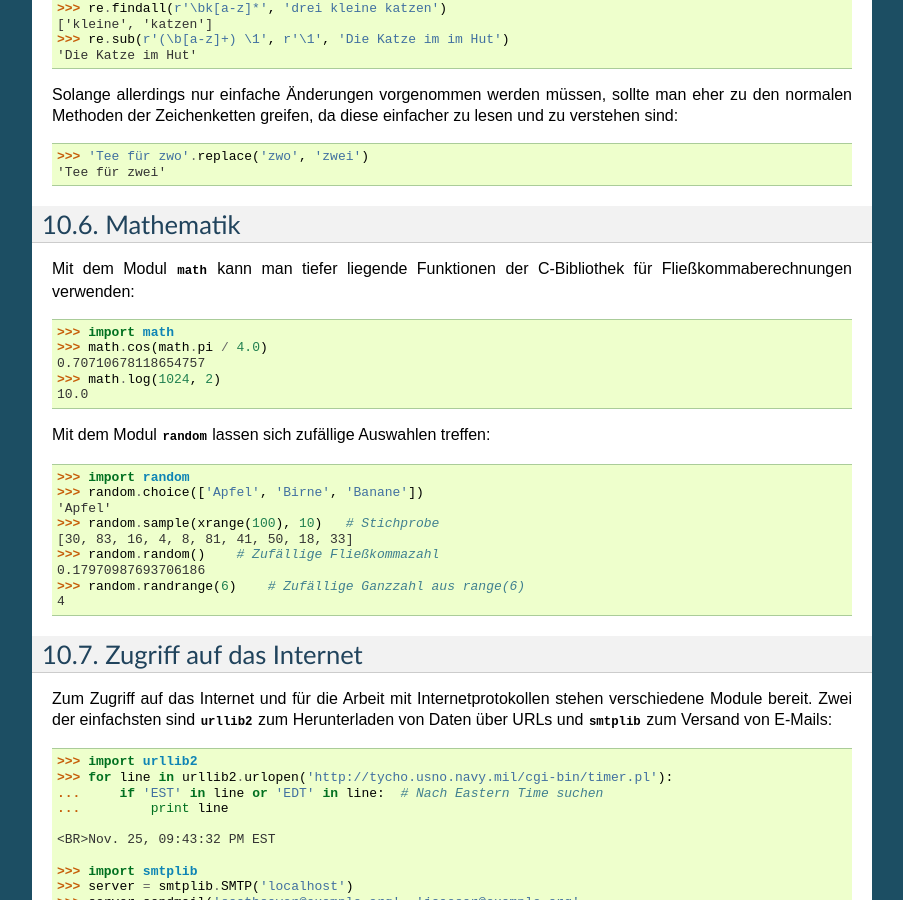
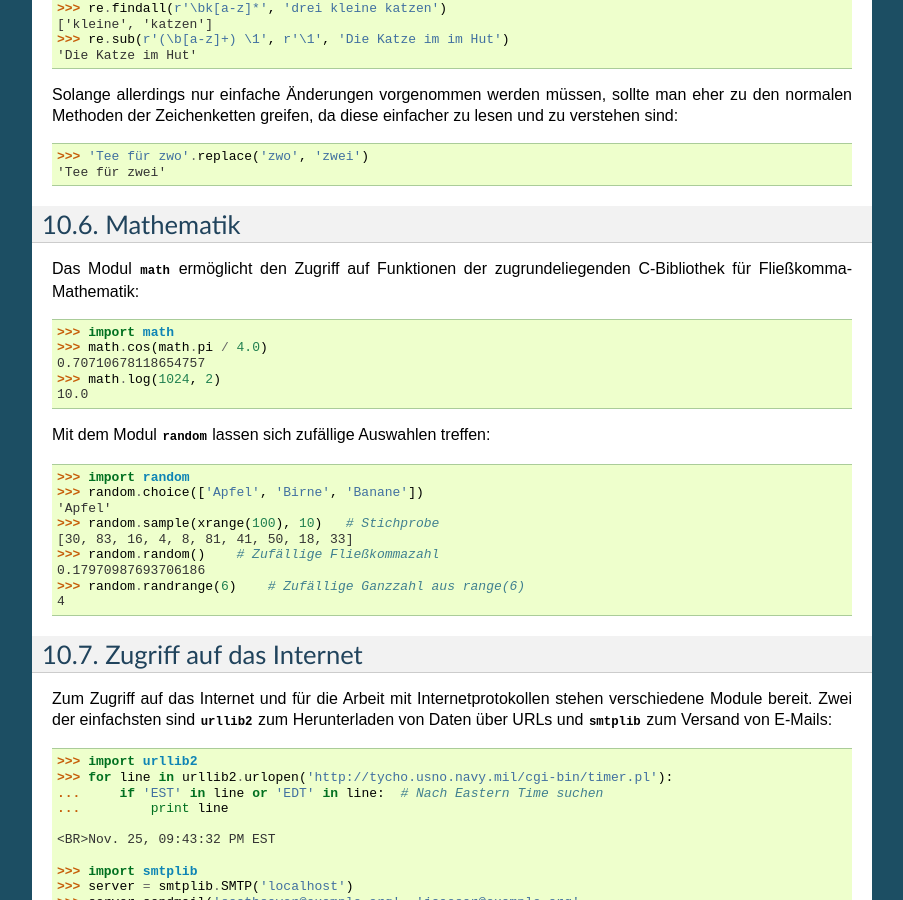
Before and after one commit to cofi/py-tutorial-de, a Sphinx documentation site: the page built from source/stdlib.rst, in a window 1280 px wide and 900 px high, scrolled down 1469 px. Shown: the whole window, without its empty margins (198-1101 px from the left). Built offline with Sphinx 7.4.7, drawn with Linux system fonts in a browser that asks for light colours.

Commit message:
Changed wording in section 10.6 (Issue #100).

```diff
--- a/source/stdlib.rst
+++ b/source/stdlib.rst
@@ -114,8 +114,8 @@ lesen und zu verstehen sind::
 Mathematik
 ==========
 
-Mit dem Modul :mod:`math` kann man tiefer liegende Funktionen der C-Bibliothek
-für Fließkommaberechnungen verwenden::
+Das Modul :mod:`math` ermöglicht den Zugriff auf Funktionen der
+zugrundeliegenden C-Bibliothek für Fließkomma-Mathematik::
 
    >>> import math
    >>> math.cos(math.pi / 4.0)
```
